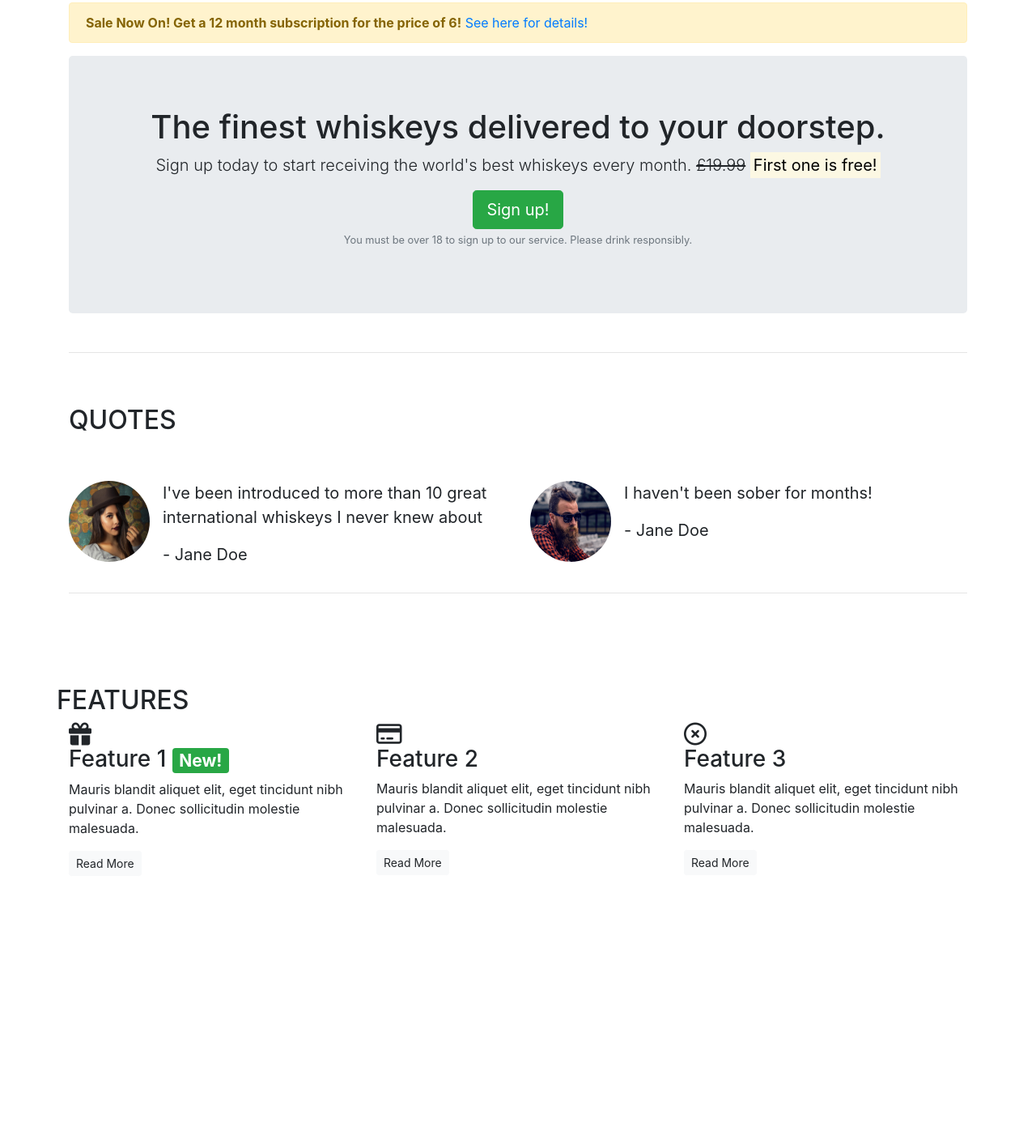
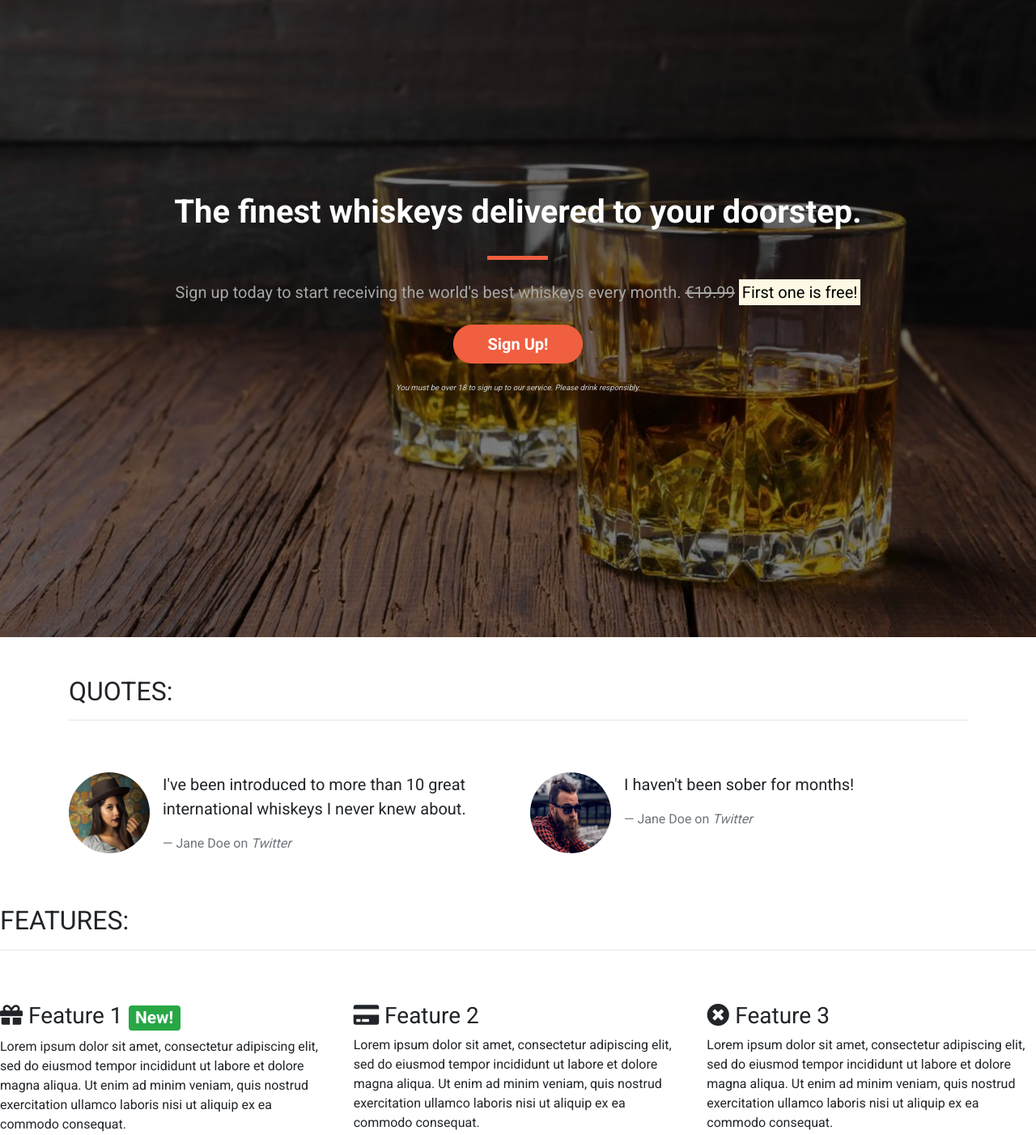
Before and after one commit to MarkDennisUK/bootcamp, a plain HTML site: page index.html in a window 1280 px wide. Shown: the part 69-1471 px from the top of the page at 81% size. Before the commit the page ends 1167 px from the top, so only its background shows below. Drawn offline with nearby package versions, Linux system fonts and the light colour scheme.

Commit message:
Added css and styled callout with img and button changes

```diff
--- /dev/null
+++ b/css/style.css
@@ -0,0 +1,100 @@
+body {
+    font-family: 'Roboto', sans-serif;
+}
+
+/* Containers */
+
+.alert-container {}
+
+.callout-container {
+    height: 100vh;
+
+    background: url('../images/whiskey.jpg') no-repeat center center fixed;
+    -webkit-background-size: cover;
+    -moz-background-size: cover;
+    -o-background-size: cover;
+    background-size: cover;
+
+    display: flex;
+    align-items: center;
+    justify-content: center;
+
+    position: relative;
+}
+
+.opaque-overlay {
+    position: absolute;
+    top: 0;
+    left: 0;
+    height: 100%;
+    width: 100%;
+    background-color: rgba(0, 0, 0, 0.5);
+}
+
+.quotes-container {}
+
+.features-container {}
+
+/* Block dividers */
+
+.block-divider {
+    width: 75px;
+    height: 5px;
+    border: 0;
+    background-color: #444;
+}
+
+.block-divider--orange {
+    background-color: #f05f40;
+}
+
+.block-divider--short {
+    width: 35px;
+}
+
+/* Jumbotron */
+
+.jumbotron {
+    background-color: transparent;
+}
+
+.jumbotron h1 {
+    color: white;
+    font-weight: bold;
+    margin-bottom: 30px;
+    color: white;
+}
+
+.jumbotron .lead {
+    color: #a7a7a7;
+    margin: 25px 0;
+}
+
+.jumbotron small {
+    font-size: 60%;
+    font-style: italic;
+    color: #d0d0d0;
+}
+
+/* Buttons */
+
+.btn--cta {
+    font-weight: bold;
+    border-radius: 23px;
+    width: 160px;
+}
+
+.btn--red {
+    color: white;
+    background-color: #f05f40;
+    border-color: #f05f40;
+}
+
+.btn--red:hover,
+.btn--red:active,
+.btn--red:focus,
+.btn--red:active:focus {
+    background-color: #9c331c;
+    border-color: #9c331c;
+    color: white;
+}
--- a/index.html
+++ b/index.html
@@ -1,21 +1,18 @@
 <!DOCTYPE html>
-<html lang="en">
+<html lang="en-us">
 
 <head>
-	<meta charset="UTF-8">
+    <meta charset="utf-8">
     <meta name="viewport" content="width=device-width, initial-scale=1.0">
-	<meta http-equiv="X-UA-Compatible" content="ie=edge">
     <title>Whiskey Drop | Taste a new whiskey every month</title>
-	<meta name="viewport" content="width=device-width, initial scale=1.0">
-	<link rel="stylesheet" href="https://stackpath.bootstrapcdn.com/bootstrap/4.1.3/css/bootstrap.min.css"
-		integrity="sha384-MCw98/SFnGE8fJT3GXwEOngsV7Zt27NXFoaoApmYm81iuXoPkFOJwJ8ERdknLPMO" crossorigin="anonymous">
-	<script src="https://stackpath.bootstrapcdn.com/bootstrap/4.1.3/js/bootstrap.min.js"
-		integrity="sha384-ChfqqxuZUCnJSK3+MXmPNIyE6ZbWh2IMqE241rYiqJxyMiZ6OW/JmZQ5stwEULTy" crossorigin="anonymous">
-	</script>
-	<script src="https://kit.fontawesome.com/98a8178e03.js" crossorigin="anonymous"></script>
+    <link rel="stylesheet" href="https://maxcdn.bootstrapcdn.com/bootstrap/4.1.3/css/bootstrap.min.css">
+    <link rel="stylesheet" href="https://use.fontawesome.com/releases/v5.6.1/css/all.css" integrity="sha384-gfdkjb5BdAXd+lj+gudLWI+BXq4IuLW5IT+brZEZsLFm++aCMlF1V92rMkPaX4PP" crossorigin="anonymous">
+    <link href="https://fonts.googleapis.com/css?family=Roboto:400,700" rel="stylesheet">
+    <link rel="stylesheet" href="css/style.css" type="text/css" />
 </head>
 
 <body>
+    <!--Nav-->
     <nav class="navbar navbar-light navbar-expand-sm bg-light">
         <a href="/" class="navbar-brand">
                     Whiskey Drop</a>
@@ -28,8 +25,7 @@
                 <li class="active nav-item mr-2"><a class="nav-link" href="/">Home</a></li>
                 <li class="nav-item mr-2"><a class="nav-link" href="">About</a></li>
                 <li class="nav-item dropdown">
-					<a class="nav-link dropdown-toggle" href="#" id="navbarDropdownMenuLink" role="button"
-						data-toggle="dropdown" aria-haspopup="true" aria-expanded="false">
+                    <a class="nav-link dropdown-toggle" href="#" id="navbarDropdownMenuLink" role="button" data-toggle="dropdown" aria-haspopup="true" aria-expanded="false">
           Whiskeys
         </a>
                     <div class="dropdown-menu" aria-labelledby="navbarDropdownMenuLink">
@@ -49,50 +45,54 @@
         </div>
         <!--</div>-->
     </nav>
-	<article class="container mt-3">
-		<div class="row d-none d-sm-block">
+    <!--<div class="container alert-container">-->
+    <!--    <div class="row d-none d-sm-block">-->
+    <!--        <div class="col-12">-->
+    <!--            <div class="alert alert-warning">-->
+    <!--                <strong>Sale Now On!</strong> We've got a sale on. Get a 12 month subscription for the price of 6! <a href="">See here for more details</a>-->
+    <!--            </div>-->
+    <!--        </div>-->
+    <!--    </div>-->
+    <!--</div>-->
+    <div class="container-fluid callout-container">
+        <!-- Callout -->
+        <div class="opaque-overlay">&nbsp;</div>
+        <div class="row">
             <div class="col-12">
-				<div class="alert alert-warning">
-					<strong>Sale Now On! Get a 12 month subscription for the price of 6!</strong>
-					<a href="">See here for details!</a>
+                <section class="callout jumbotron text-center">
+                    <h1 class="jumbotron-header">The finest whiskeys delivered to your doorstep.</h1>
+                    <hr class="block-divider block-divider--orange">
+                    <p class="lead">Sign up today to start receiving the world's best whiskeys every month.
+                        <s class="d-none d-sm-inline">€19.99</s>
+                        <span class="d-inline d-sm-none"><br></span>
+                        <strong><mark>First one is free!</mark></strong></p>
+                    <p><button class="btn btn-lg btn--cta btn--red" data-toggle="modal" data-target="#signUpModal">Sign Up!</button></p>
+                    <p class="text-muted"><small>You must be over 18 to sign up to our service. Please drink responsibly.</small></p>
+                </section>
             </div>
         </div>
     </div>
-		<!-- callout-->
-		<div class="row">
-			<div class="col-12">
-				<section class="callout jumbotron text-center">
-					<h1>The finest whiskeys delivered to your doorstep.</h1>
-					<p class="lead">Sign up today to start receiving the world's best whiskeys every month.
-						<s class="d-none d-sm-inline">£19.99</s> <strong><mark>First one is free!</mark></strong></p>
-					<button class="btn btn-success btn-lg" data-toggle="modal" data-target="#signupmodal">Sign up!</button>
-					<p class="text-muted">
-						<small>You must be over 18 to sign up to our service. Please drink responsibly.</small></p>
-				</section>
-			</div>
-		</div>
-		<!-- /.callout-->
-		<hr>
+    <!-- /.callout -->
 
-		<!-- quotes-->
+    <!-- Quotes -->
+    <div class="container quotes-container">
         <section class="quotes">
             <div class="row">
                 <div class="col-12 my-5">
-					<h2 class="text-uppercase">Quotes</h2>
+                    <h2 class="text-uppercase">Quotes:</h2>
+                    <hr />
                 </div>
             </div>
             <div class="row">
                 <div class="col-12 col-md-6">
                     <div class="media">
                         <div class="d-none d-sm-block">
-							<img src="images/girl-image.png" class="rounded-circle mr-3" height=100px width=100p alt="Girl Image">
+                            <img src="images/girl-image.png" class="rounded-circle mr-3" height=100 width=100>
                         </div>
                         <div class="media-body">
                             <blockquote class="blockquote">
-									<p>I've been introduced to more than 10 great international whiskeys I never knew
-										about
-									</p>
-									<p>- Jane Doe</p>
+                                <p>I've been introduced to more than 10 great international whiskeys I never knew about.</p>
+                                <footer class="blockquote-footer">Jane Doe on <cite title="Twitter">Twitter</cite></footer>
                             </blockquote>
                         </div>
                     </div>
@@ -100,12 +100,12 @@
                 <div class="col-12 col-md-6">
                     <div class="media">
                         <div class="d-none d-sm-block">
-								<img src="images/guy-image.png" class="rounded-circle mr-3" height=100px width=100p alt="Guy Image">
+                            <img src="images/guy-image.png" class="rounded-circle mr-3" height=100 width=100>
                         </div>
                         <div class="media-body">
                             <blockquote class="blockquote">
                                 <p>I haven't been sober for months!</p>
-										<p>- Jane Doe</p>
+                                <footer class="blockquote-footer">Jane Doe on <cite title="Twitter">Twitter</cite></footer>
                             </blockquote>
                         </div>
                     </div>
@@ -113,55 +113,49 @@
             </div>
         </section>
     </div>
-		<hr>
-		<!--quotes-->
+    <!-- /.quotes -->
 
-		<!--features-->
+    <!-- Features -->
+    <div class="features-container">
         <section class="features">
             <div class="row">
-				<div class="col-12 my-5"></div>
-				<h2 class="text-uppercase">Features</h2>
+                <div class="col-12 my-5">
+                    <h2 class="text-uppercase">Features:</h2>
+                    <hr />
                 </div>
             </div>
             <div class="row">
                 <div class="col-12 col-md-6 col-lg-4">
                     <div class="feature">
-						<h3><i class="fas fa-gift d-none d-sm-block"></i> Feature 1
-							<span class="badge badge-success">New!</span></h3>
-						<p>Mauris blandit aliquet elit, eget tincidunt nibh pulvinar a. Donec sollicitudin molestie
-							malesuada.
-						</p>
-						<p><a class="btn btn-light btn-sm">Read More</a></p>
+                        <h3><i class="fas fa-gift d-none d-sm-inline"></i> Feature 1 <span class="badge badge-success">New!</span></h3>
+                        <p>Lorem ipsum dolor sit amet, consectetur adipiscing elit, sed do eiusmod tempor incididunt ut labore et dolore magna aliqua. Ut enim ad minim veniam, quis nostrud exercitation ullamco laboris nisi ut aliquip ex ea commodo consequat.</p>
+                        <p><a class="btn btn-sm btn-light" href="">Read More</a></p>
                     </div>
                 </div>
                 <div class="col-12 col-md-6 col-lg-4">
                     <div class="feature">
-						<h3><i class="far fa-credit-card d-none d-sm-block"></i> Feature 2</h3>
-						<p>Mauris blandit aliquet elit, eget tincidunt nibh pulvinar a. Donec sollicitudin molestie
-							malesuada.
-						</p>
-						<p><a class="btn btn-light btn-sm">Read More</a></p>
+                        <h3><i class="fas fa-credit-card d-none d-sm-inline"></i> Feature 2</h3>
+                        <p>Lorem ipsum dolor sit amet, consectetur adipiscing elit, sed do eiusmod tempor incididunt ut labore et dolore magna aliqua. Ut enim ad minim veniam, quis nostrud exercitation ullamco laboris nisi ut aliquip ex ea commodo consequat.</p>
+                        <p><a class="btn btn-sm btn-light" href="">Read More</a></p>
                     </div>
                 </div>
                 <div class="col-12 d-md-none d-lg-block col-lg-4">
                     <div class="feature">
-						<h3><i class="far fa-times-circle d-none d-sm-block"></i> Feature 3</h3>
-						<p>Mauris blandit aliquet elit, eget tincidunt nibh pulvinar a. Donec sollicitudin molestie
-							malesuada.
-						</p>
-						<p><a class="btn btn-light btn-sm">Read More</a></p>
+                        <h3><i class="fas fa-times-circle d-none d-sm-inline"></i> Feature 3</h3>
+                        <p>Lorem ipsum dolor sit amet, consectetur adipiscing elit, sed do eiusmod tempor incididunt ut labore et dolore magna aliqua. Ut enim ad minim veniam, quis nostrud exercitation ullamco laboris nisi ut aliquip ex ea commodo consequat.</p>
+                        <p><a class="btn btn-sm btn-light" href="">Read More</a></p>
                     </div>
                 </div>
             </div>
         </section>
-		<!--features-->
-	</article>
+    </div>
+    <!-- /.features -->
 
-	<div class="modal" tabindex="-1" role="dialog" id="signupmodal">
+    <div class="modal" tabindex="-1" role="dialog" id="signUpModal">
         <div class="modal-dialog" role="document">
             <div class="modal-content">
                 <div class="modal-header">
-					<h5 class="modal-title">Sign Up To Whiskey Drop</h5>
+                    <h5 class="modal-title">Sign Up To Whiskey Drop!</h5>
                     <button type="button" class="close" data-dismiss="modal" aria-label="Close">
           <span aria-hidden="true">&times;</span>
         </button>
@@ -178,10 +172,9 @@
                             <input type="password" class="form-control" id="password" placeholder="Password">
                         </div>
                         <div class="form-group">
-							<label for="repeatPassword">Password</label>
+                            <label for="repeatPassword">Repeat Password</label>
                             <input type="password" class="form-control" id="repeatPassword" placeholder="Repeat Password">
                         </div>
-
                         <button type="submit" class="btn btn-success">Submit</button>
                     </form>
                 </div>
@@ -189,16 +182,9 @@
         </div>
     </div>
 
-	<script src="https://code.jquery.com/jquery-3.3.1.slim.min.js"
-		integrity="sha384-q8i/X+965DzO0rT7abK41JStQIAqVgRVzpbzo5smXKp4YfRvH+8abtTE1Pi6jizo" crossorigin="anonymous">
-	</script>
-	<script src="https://cdnjs.cloudflare.com/ajax/libs/popper.js/1.14.3/umd/popper.min.js"
-		integrity="sha384-ZMP7rVo3mIykV+2+9J3UJ46jBk0WLaUAdn689aCwoqbBJiSnjAK/l8WvCWPIPm49" crossorigin="anonymous">
-	</script>
-	<script src="https://stackpath.bootstrapcdn.com/bootstrap/4.1.3/js/bootstrap.min.js"
-		integrity="sha384-ChfqqxuZUCnJSK3+MXmPNIyE6ZbWh2IMqE241rYiqJxyMiZ6OW/JmZQ5stwEULTy" crossorigin="anonymous">
-	</script>
-
+    <script src="https://code.jquery.com/jquery-3.3.1.slim.min.js" integrity="sha384-q8i/X+965DzO0rT7abK41JStQIAqVgRVzpbzo5smXKp4YfRvH+8abtTE1Pi6jizo" crossorigin="anonymous"></script>
+    <script src="https://cdnjs.cloudflare.com/ajax/libs/popper.js/1.14.3/umd/popper.min.js" integrity="sha384-ZMP7rVo3mIykV+2+9J3UJ46jBk0WLaUAdn689aCwoqbBJiSnjAK/l8WvCWPIPm49" crossorigin="anonymous"></script>
+    <script src="https://stackpath.bootstrapcdn.com/bootstrap/4.1.3/js/bootstrap.min.js" integrity="sha384-ChfqqxuZUCnJSK3+MXmPNIyE6ZbWh2IMqE241rYiqJxyMiZ6OW/JmZQ5stwEULTy" crossorigin="anonymous"></script>
 </body>
 
 </html>
```
Also changed, not shown: images/whiskey.jpg (added). Lines whose indentation alone changed are shown as unchanged.
